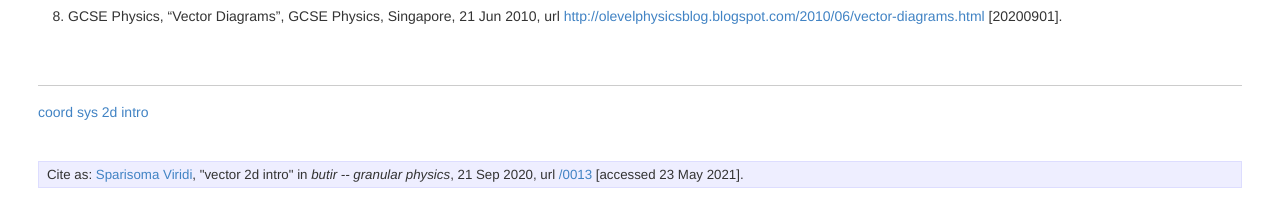
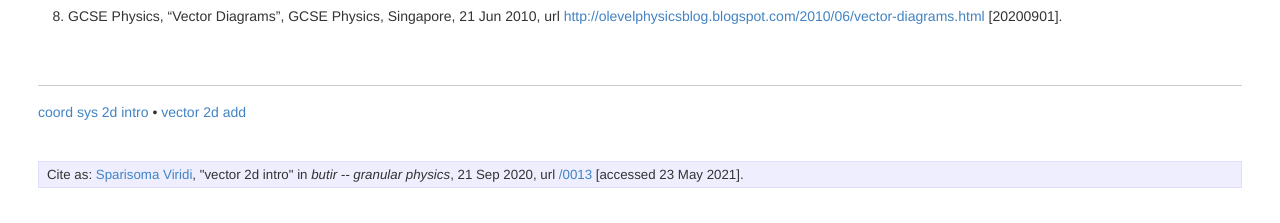
Before and after one commit to dudung/butir, a Jekyll site: the page built from _posts/0/01/2020-09-01-vector-2d-intro.md, in a window 1280 px wide. Shown: the part 1889-2112 px from the top of the page. Built offline with Jekyll 4.4.1, drawn with Linux system fonts in a browser that asks for light colours; formulas are drawn with MathJax 3.

Commit message:
update (again) in link to 0014 (a new butir)

```diff
--- a/_posts/0/01/2020-09-01-vector-2d-intro.md
+++ b/_posts/0/01/2020-09-01-vector-2d-intro.md
@@ -229,4 +229,5 @@ text 520 220 o
 
 
 ## &nbsp;
-[coord sys 2d intro](0010)
+[coord sys 2d intro](0010) &bull;
+[vector 2d add](0014)
```
